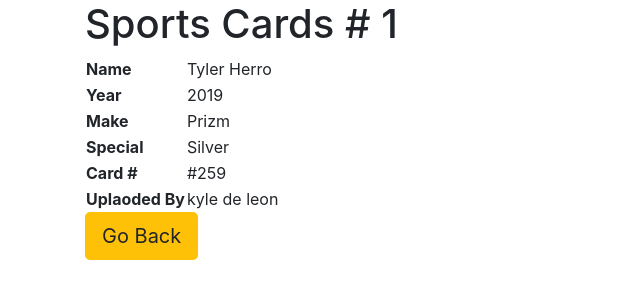
After one commit to kyle-deleon/SCI_Tracker, a Django app: template main/apps/sports_cards/templates/show_one.htm in a window 1280 px wide. The commit adds this page. Shown: the top 300 px of the page, without its empty margins (0-640 px from the left). Run offline with Django 3.2, Linux system fonts and the light colour scheme; the template is opened without the code that fills it: values that come from a table or form of the project are taken from there, others are empty; data comes from the database, SQL or seed files in the repository; both versions use the stored data as it was after the commit; parts of the project's set-up code (start-up, migrations or seed data) failed here and were passed over.

Commit message:
created add new card

```diff
--- a/main/apps/sports_cards/models.py
+++ b/main/apps/sports_cards/models.py
@@ -30,22 +30,7 @@
 
         return errors
 
-class CardManager(models.Manager):
-    def validator(self, postData):
-        errors = {}
-        if len(postData["year"]) < 3 :
-            errors["year"] = "Please enter correct year"
-        if len(postData["make"]) < 5:
-            errors["make"] = "Please enter correct make of card"
-        if len(postData["card_number"]) < 1:
-            errors["card_number"] = "Please enter correct card number"
-        if len(postData["name"]) < 4:
-            errors["name"] = "Player name must be at least 4 characters"
-        if len(postData["special"]) < 3:
-            errors["card_number"] = "Card special must be at least 3 characters"
 
-
-        return errors
 
 class User(models.Model):
     first_name = models.CharField(max_length=255)
@@ -59,6 +44,23 @@
     objects = UserManager()
     #connects to class UserManager
 
+class CardManager(models.Manager):
+    def validator(self, postData):
+        errors = {}
+        if len(postData["year"]) < 3 :
+            errors["year"] = "Year must be 4 digits"
+        if len(postData["make"]) < 5:
+            errors["make"] = "Please enter correct make of card"
+        if len(postData["card_number"]) < 1:
+            errors["card_number"] = "Please enter correct card number"
+        if len(postData["name"]) < 4:
+            errors["name"] = "Player name must be at least 4 characters"
+        if len(postData["special"]) < 3:
+            errors["special"] = "Card special must be at least 3 characters"
+
+
+        return errors
+
 class Cards(models.Model):
     year = models.IntegerField()
     make = models.CharField(max_length=255)
@@ -70,6 +72,8 @@
     uploaded_by = models.ForeignKey(User, related_name="has_cards", on_delete=models.CASCADE)
     liked_by = models.ManyToManyField(User, related_name="has_likes")
 
+    objects = CardManager()
+
 class Review(models.Model):
     content = models.TextField()
     rating = models.IntegerField()
--- /dev/null
+++ b/main/apps/sports_cards/templates/show_one.htm
@@ -0,0 +1,44 @@
+<!DOCTYPE html>
+<html lang="en">
+<head>
+    <meta charset="UTF-8">
+    <meta name="viewport" content="width=device-width, initial-scale=1.0">
+    <title>Show One</title>
+    <link rel="stylesheet" href="https://cdn.jsdelivr.net/npm/bootstrap@4.5.3/dist/css/bootstrap.min.css" integrity="sha384-TX8t27EcRE3e/ihU7zmQxVncDAy5uIKz4rEkgIXeMed4M0jlfIDPvg6uqKI2xXr2" crossorigin="anonymous">
+</head>
+<body>
+    <div class="container">
+        <h1>Sports Cards # {{ card.id }} </h1>
+
+        <table>
+            <tbody>
+                <tr>
+                    <td><b>Name</b></td>
+                    <td>{{card.name}}</td>
+                </tr>
+                <tr>
+                    <td><b>Year</b></td>
+                    <td>{{card.year}}</td>
+                </tr>
+                <tr>
+                    <td><b>Make</b></td>
+                    <td>{{card.make}}</td>
+                </tr>
+                <tr>
+                    <td><b>Special</b></td>
+                    <td>{{card.special}}</td>
+                </tr>
+                <tr>
+                    <td><b>Card #</b></td>
+                    <td>#{{card.card_number}}</td>
+                </tr>
+                <tr>
+                    <td><b>Uplaoded By</b></td>
+                    <td>{{card.uploaded_by.first_name}} {{card.uploaded_by.last_name}}</td>
+                </tr>
+            </tbody>
+        </table>
+        <a href="/dashboard" role="button" class="btn btn-lg btn-warning">Go Back</a>
+    </div>
+</body>
+</html>
--- a/main/apps/sports_cards/urls.py
+++ b/main/apps/sports_cards/urls.py
@@ -25,7 +25,7 @@
     # path('sports_cards', views.sports_cards),
     path('sports_cards/new', views.new_card), #GET
     path('sports_cards/create', views.create_card), #POST
-    # path('sports_cards/<ind:id>', views.show_one),
+    path('sports_cards/<int:id>', views.show_one),
     # path('sportds_cards/<int:id>/delete', views.delete_card),
     # path('sports_cards/<int:id>/review', views.create_review),
     # path('sports_cards/<int:id>/like', views.like),
```
Also changed, not shown: main/apps/sports_cards/templates/new.htm (+8 -0 lines), main/apps/sports_cards/views.py (+22 -0 lines), main/db.sqlite3.
